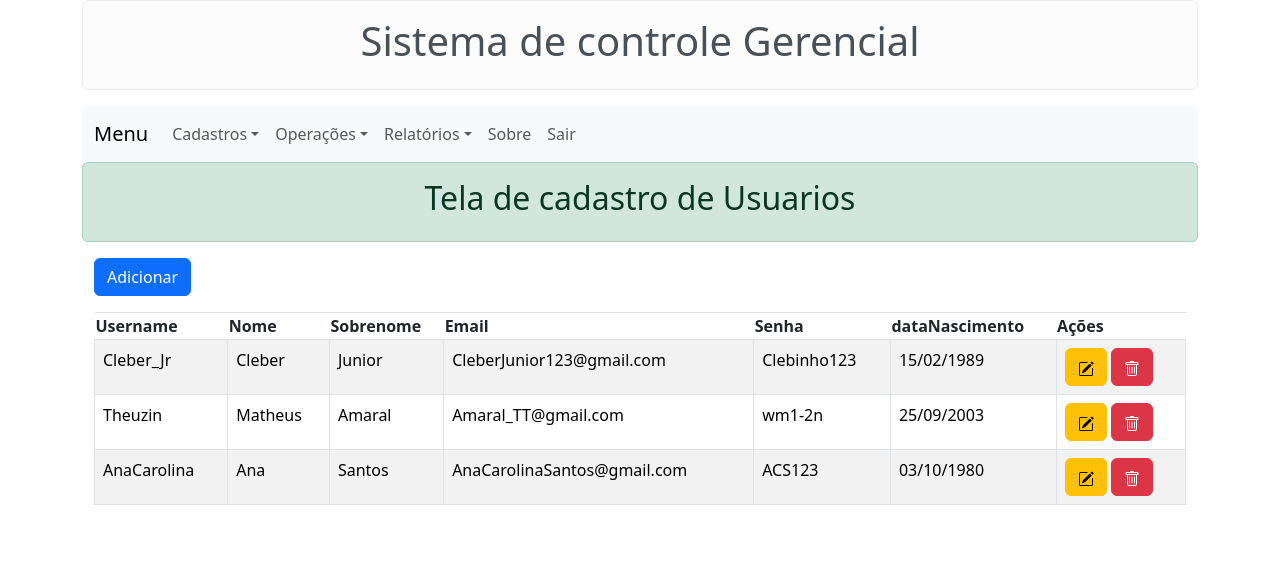
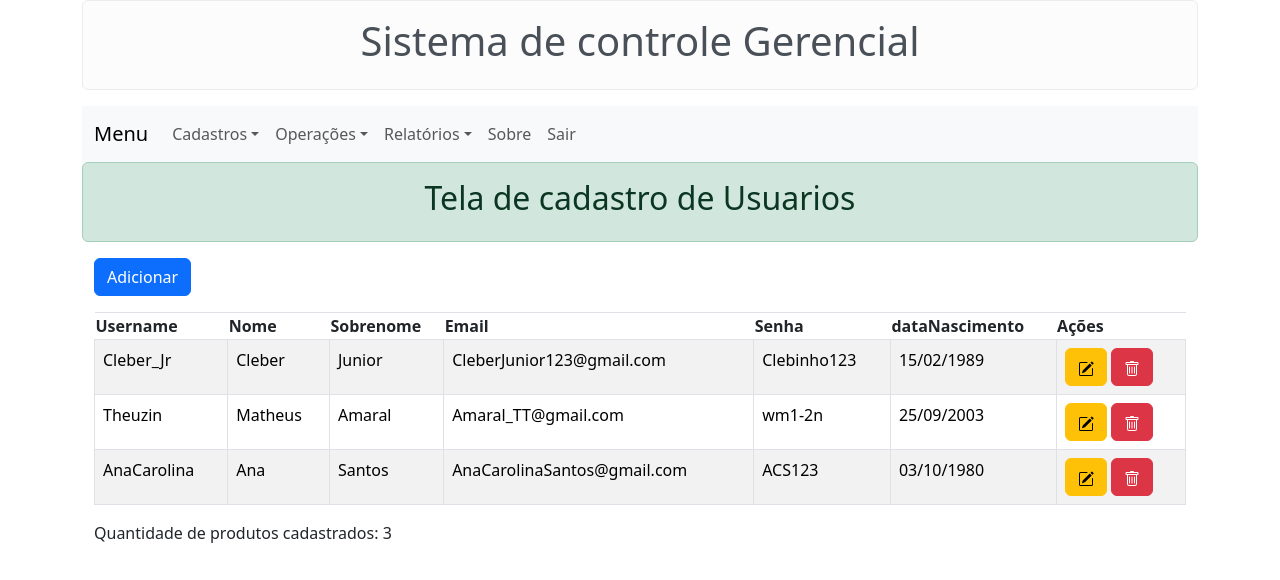
Before and after one commit to pinhalwalter/sistema, a React (Create React App) app: page /usuario in a window 1280 px wide. Shown: the top 580 px of the page. Built offline with nearby package versions, Linux system fonts and the light colour scheme.

Commit message:
Inicio do cadastro de Entregadores

```diff
--- a/src/componentes/Telas/Tabelas/TabelaProdutos.jsx
+++ b/src/componentes/Telas/Tabelas/TabelaProdutos.jsx
@@ -74,6 +74,7 @@ export default function TabelaProdutos(props) {
                         }
                     </tbody>
                 </Table>
+                <p>Quantidade de produtos cadastrados: {props.listaProdutos.length}</p>
             </Container>
         </>
     );
--- a/src/componentes/Telas/Tabelas/TabelaUsuario.jsx
+++ b/src/componentes/Telas/Tabelas/TabelaUsuario.jsx
@@ -71,6 +71,7 @@ export default function TabelaUsuarios(props) {
                         }
                     </tbody>
                 </Table>
+                <p>Quantidade de produtos cadastrados: {props.listaUsuario.length}</p>
             </Container>
         </>
     );
```
